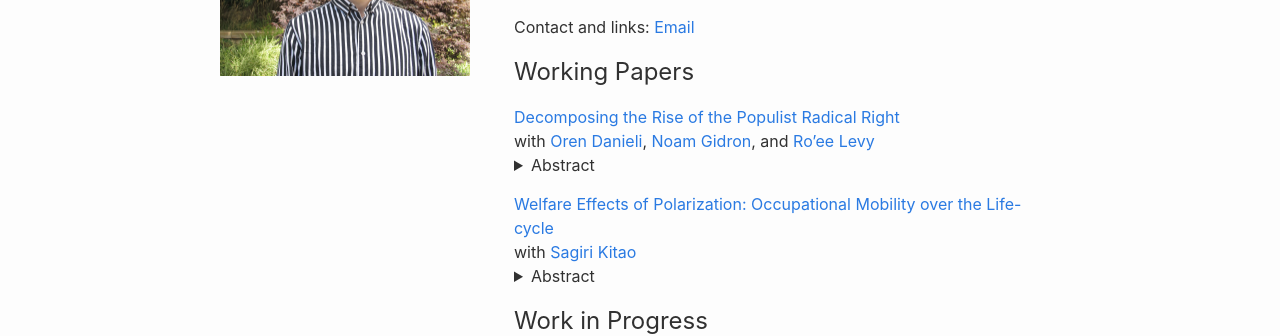
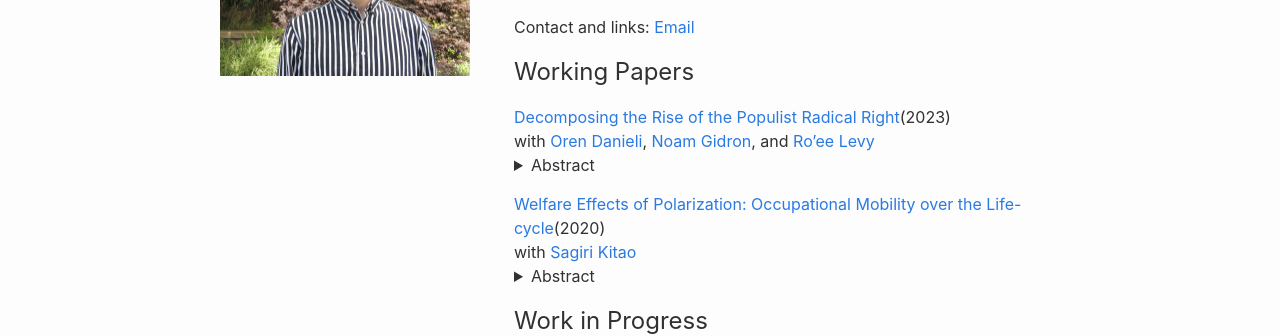
Before and after one commit to shinnkikuchi/shinnkikuchi.github.io, a Jekyll site: the page built from index.md, in a window 1280 px wide. Shown: the part 219-555 px from the top of the page. Built offline with Jekyll 4.4.1, drawn with Linux system fonts in a browser that asks for light colours.

Commit message:
Update index.md

```diff
--- a/index.md
+++ b/index.md
@@ -16,7 +16,7 @@ Contact and links: [Email](mailto:skikuchi@mit.edu)
 
 ## Working Papers
 
-<a href="/files/research/DGKL-Populism.pdf" target="_blank">Decomposing the Rise of the Populist Radical Right</a>
+<a href="/files/research/DGKL-Populism.pdf" target="_blank">Decomposing the Rise of the Populist Radical Right</a>(2023)
 <br>
 with <a href="https://www.orendanieli.com/home" target="_blank">Oren Danieli</a>,
 <a href="https://scholar.harvard.edu/gidron/home" target="_blank">Noam Gidron</a>,
@@ -27,7 +27,7 @@ and <a href="https://www.roeelevy.com/" target="_blank">Ro'ee Levy</a><br>
 </details>
 
 
-<a href="/files/research/KK-ROBOT.pdf" target="_blank">Welfare Effects of Polarization: Occupational Mobility over the Life-cycle</a><br>
+<a href="/files/research/KK-ROBOT.pdf" target="_blank">Welfare Effects of Polarization: Occupational Mobility over the Life-cycle</a>(2020)<br>
 with <a href="https://sites.google.com/site/sagirikitao/home" target="_blank">Sagiri Kitao</a><br>
 <details style="margin-bottom: 15px; margin-top: -15px">
 	<summary>Abstract</summary>
```
